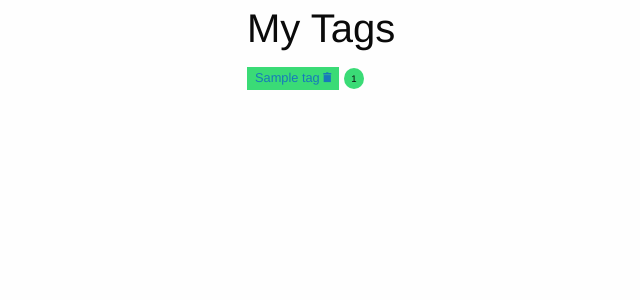
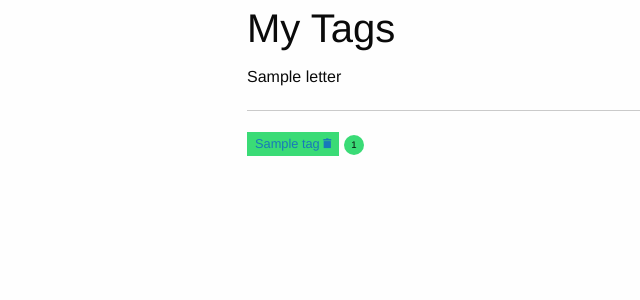
Before and after one commit to togap/my_links, a Flask app: template application/templates/tags/list.html in a window 1280 px wide. Shown: the part 56-356 px from the top of the page, without its empty margins (8-648 px from the left). Run offline with Flask 2, Linux system fonts and the light colour scheme; tables that the repository leaves empty hold one stand-in row (values such as "Sample post"); the template is opened without the code that fills it: values that come from a table or form of the project are taken from there, most other values are stand-ins (such as "Sample title", 1, 10 or a date in 2020).

Commit message:
associate tags for first letter

```diff
--- a/application/templates/tags/list.html
+++ b/application/templates/tags/list.html
@@ -4,18 +4,25 @@
 {% block content %}
     <div class="row">
 	<div class="columns small-12">
-	    <ul class="no-bullet">
-	        {% for tag in tags %}
-	            <li>
+            {% for letter, tags in o_tags.items() %}
+	    	{% if tags['tags'] | length != 0 %}
+		    <p>{{ letter }}</p>
+		    <hr>
+		    {% for tag in tags['tags'] %}
+                        <div class="row">
+	                    <div class="columns small-12">
 			        <span class="label success">
 			    	    <a href="{{ url_for('detail_tag', id=tag.id) }}">{{ tag.name }}</a>
 			    	    <a href="{{ url_for('delete_tag', id=tag.id) }}"><i class="fi-trash"></i></a>
 			        </span>
 			        <span class="badge success">{{ tag.links | length }}</span>
 			        <span class="show-for-sr">links</span>
-		    </li>
+		            </div>
+    		        </div>
+			<br>
 		    {% endfor %}
-	    </ul>
+	        {% endif %}
+    	    {% endfor %}
 	</div>
     </div>
 {% endblock %}
--- a/run.py
+++ b/run.py
@@ -5,6 +5,7 @@ from application.models import User, Link, Tag
 from application.models import db
 from lxml import html, etree
 import requests
+import string
 
 app = create_app(settings)
 
@@ -98,8 +99,18 @@ def archived_link(id):
 
 @app.route('/tags')
 def tags():
-    tags = Tag.query.filter_by(user_id=1).all()
-    return render_template('tags/list.html', tags=tags)
+    letters = string.ascii_lowercase
+    tags = Tag.query.filter_by(user_id=1).order_by(Tag.name).all()
+    o_tags = {}
+    for letter in letters:
+        o_tags[letter] = {'tags':[]}
+        for tag in tags:
+            if letter == tag.name[0]:
+                o_tags[letter]['tags'].append(tag)
+
+    print(o_tags)
+
+    return render_template('tags/list.html', o_tags=o_tags)
 
 @app.route('/tags/<int:id>')
 def detail_tag(id):
```
Lines whose indentation alone changed are shown as unchanged.
